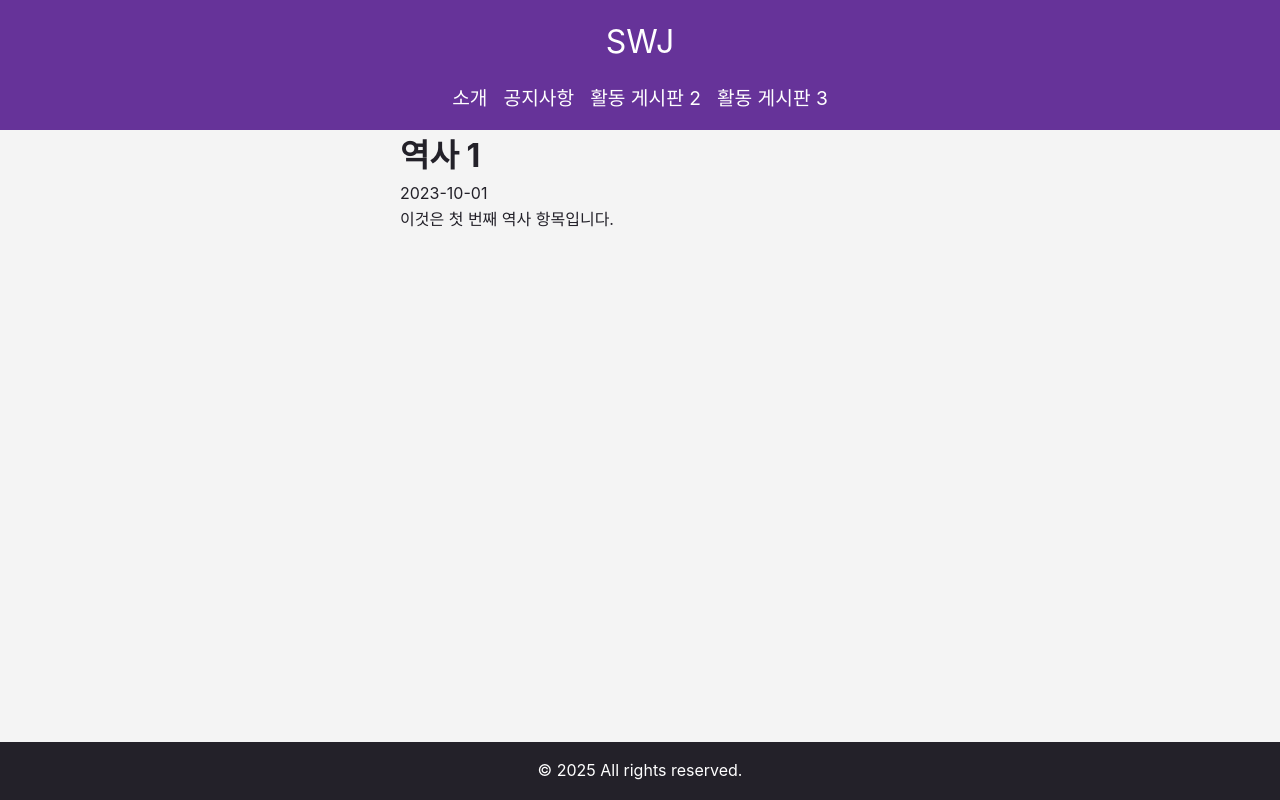
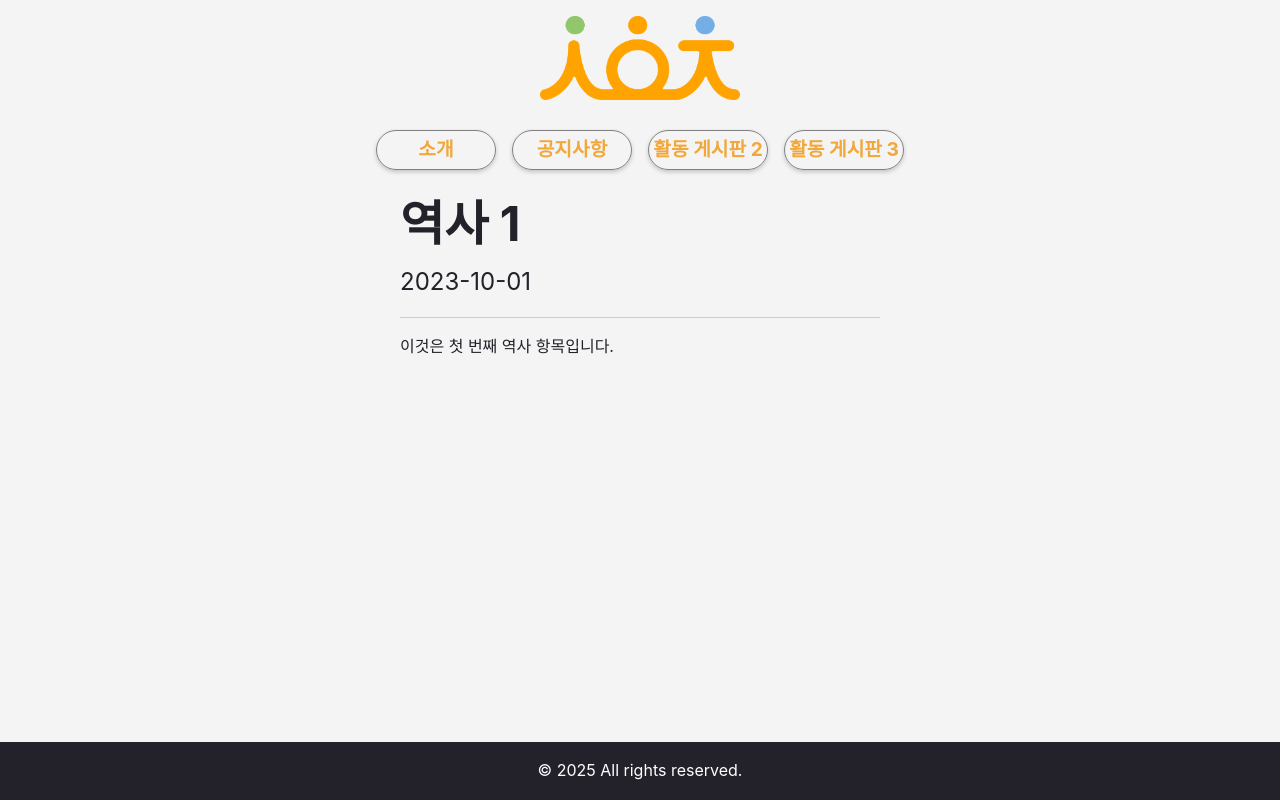
Before and after one commit to YoonKeumJae/sowoojoo, a Gatsby site: page /history-1/ in a window 1280 px wide. Built offline with nearby package versions, Linux system fonts and the light colour scheme; Gatsby itself is replaced by a stand-in of ours.

Commit message:
logo add & fix lavbar design

```diff
--- a/src/components/Layout.js
+++ b/src/components/Layout.js
@@ -1,6 +1,7 @@
 import { Link } from "gatsby";
 import React from "react";
 import styled from "styled-components";
+import sowoojooLogo from "../images/sowoojooLogo.png";
 
 const LayoutWrapper = styled.div`
   display: flex;
@@ -9,8 +10,8 @@ const LayoutWrapper = styled.div`
 `;
 
 const Header = styled.header`
-  background-color: #663399;
-  color: white;
+  /* background-color: rgb(242,167,59); */
+  color: black;
   padding: 1rem;
   text-align: center;
 `;
@@ -33,6 +34,10 @@ const Title = styled(Link)`
   font-size: 2rem;
 `;
 
+const Img = styled.img`
+  width: 200px;
+`;
+
 const Nav = styled.nav`
   display: flex;
   justify-content: center;
@@ -41,12 +46,23 @@ const Nav = styled.nav`
 `;
 
 const NavLink = styled(Link)`
-  color: white;
+  display: flex;
+  align-items: center;
+  justify-content: center;
+  color: rgb(242, 167, 59);
   text-decoration: none;
   font-size: 1.2rem;
+  font-weight: bold;
+  border: 1px solid gray;
+  height: 40px;
+  width: 120px;
+  border-radius: 20px;
+  box-shadow: 0 2px 4px rgba(0, 0, 0, 0.2);
+  text-align: center;
 
   &:hover {
-    text-decoration: underline;
+    color: white;
+    background-color: rgb(242, 167, 59);
   }
 `;
 
@@ -64,31 +80,36 @@ const DropdownContent = styled.div`
   position: absolute;
   background-color: white;
   color: black;
-  min-width: 160px;
-  box-shadow: 0px 8px 16px rgba(0, 0, 0, 0.2);
-  border-radius: 4px;
+  min-width: 120px;
+  box-shadow: 0px 4px 8px rgba(0, 0, 0, 0.1);
+  border-radius: 8px;
   z-index: 1;
+  top: 100%; /* 네비게이션 바 아래에 표시 */
+  left: 0;
 
   a {
-    color: black;
+    display: block;
+    padding: 10px 16px;
+    color: rgb(242, 167, 59);
+    text-decoration: none;
+    font-size: 1rem;
+    font-weight: bold;
     border-radius: 4px;
-    padding: 12px 16px;
-    text-decoration: none;
-    display: block;
 
     &:hover {
-      background-color: #ddd;
+      background-color: rgb(242, 167, 59);
+      color: white;
     }
   }
 `;
 
 const Layout = ({ children }) => {
-  const siteTitle = "SWJ"; // 고정된 사이트 이름
-
   return (
     <LayoutWrapper>
       <Header>
-        <Title to="/">{siteTitle}</Title> {/* 고정된 사이트 이름 사용 */}
+        <Title to="/">
+          <Img src={sowoojooLogo} alt="소우주" />
+        </Title>
         <Nav>
           <Dropdown>
             <NavLink to="/about/info">소개</NavLink>
--- a/src/templates/blog-post.js
+++ b/src/templates/blog-post.js
@@ -2,6 +2,20 @@ import React from "react";
 import { graphql } from "gatsby";
 import Layout from "../components/Layout";
 import GlobalStyle from "../styles/global";
+import styled from "styled-components";
+
+const TitleWrapper = styled.div`
+  border-bottom: 1px solid #ccc;
+  padding-bottom: 1rem;
+  margin-bottom: 1rem;
+`;
+const Title = styled.p`
+  font-size: 3rem;
+  font-weight: bold;
+`;
+const Date = styled.p`
+  font-size: 1.5rem;
+`;
 
 export default function BlogPost({ data }) {
   const post = data.markdownRemark;
@@ -10,8 +24,10 @@ export default function BlogPost({ data }) {
     <>
       <GlobalStyle />
       <Layout>
-        <h1>{post.frontmatter.title}</h1>
-        <p>{post.frontmatter.date}</p>
+        <TitleWrapper>
+          <Title>{post.frontmatter.title}</Title>
+          <Date>{post.frontmatter.date}</Date>
+        </TitleWrapper>
         <div dangerouslySetInnerHTML={{ __html: post.html }} />
       </Layout>
     </>
```
Also changed, not shown: src/images/sowoojooLogo.png (added).
